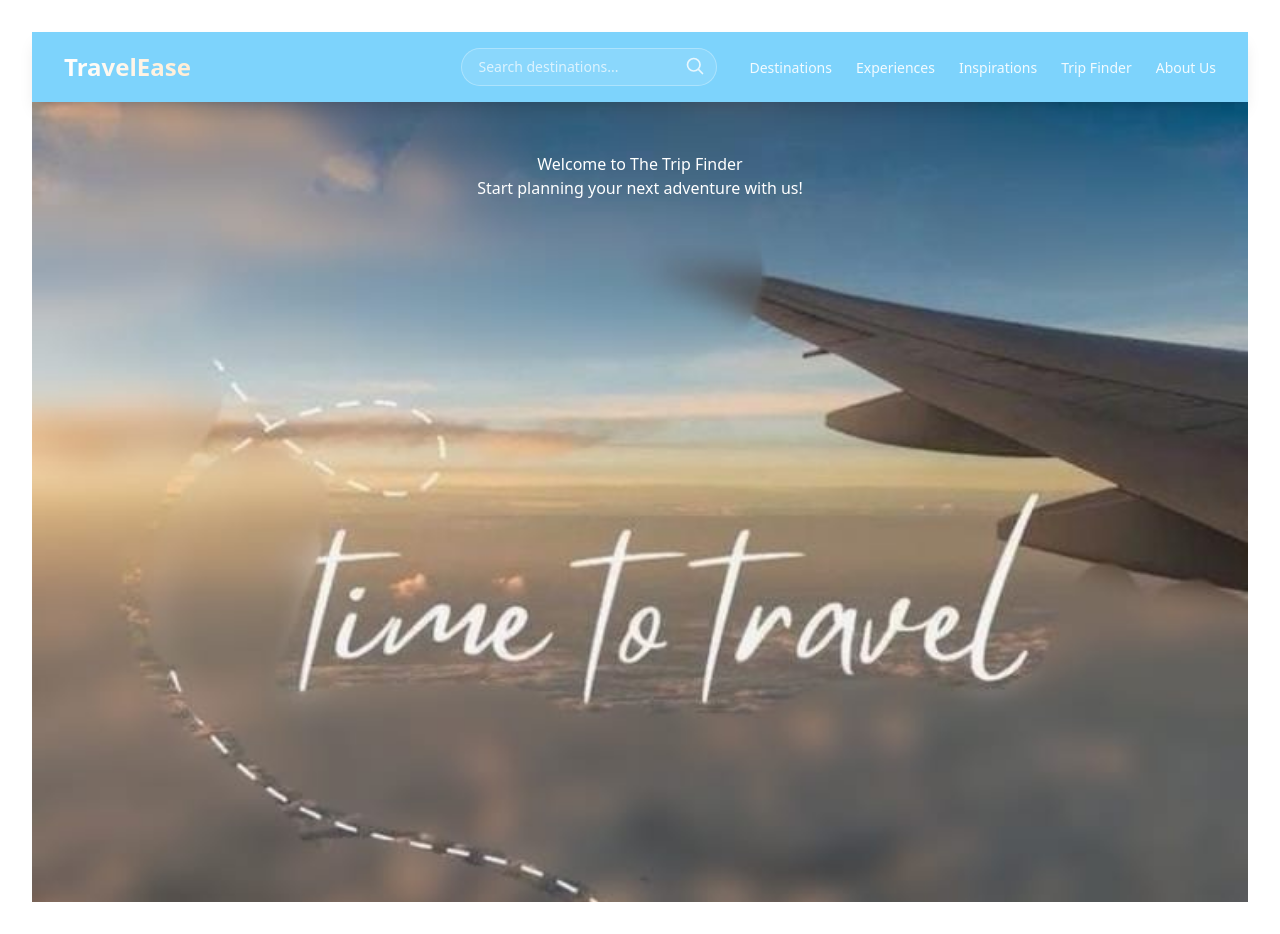
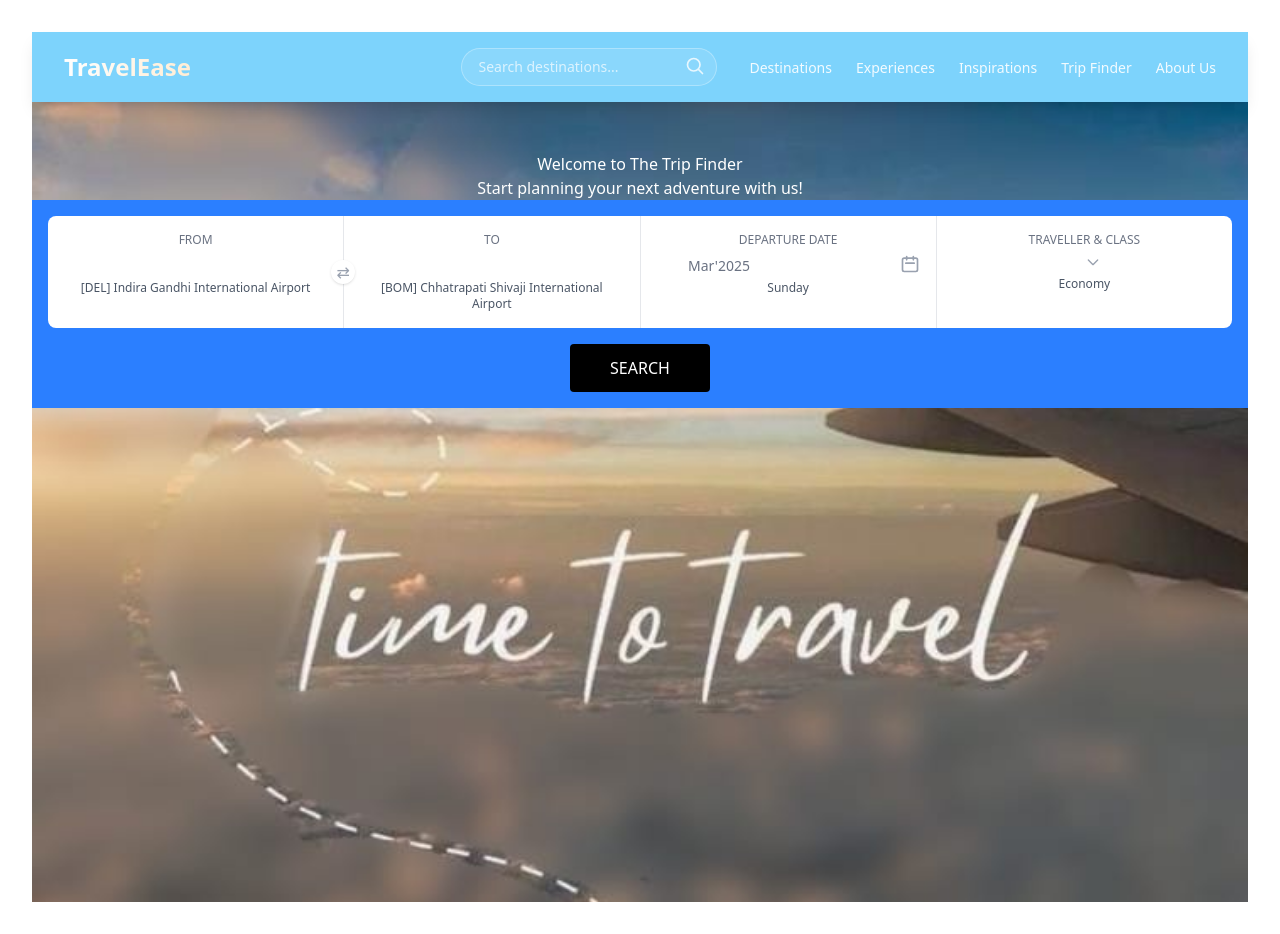
Before and after one commit to 21rr10/minor-project-frontend, a React (Vite) app in the folder minor-project/: page / in a window 1280 px wide. Built offline with nearby package versions, Linux system fonts and the light colour scheme.

Commit message:
flight into home

```diff
--- a/minor-project/src/components/flightSearch.jsx
+++ b/minor-project/src/components/flightSearch.jsx
@@ -2,7 +2,7 @@ import React from 'react';
 
 const FlightSearchComponent = () => {
   return (
-    <div className="bg-blue-500 p-4 w-full">
+    <div className="bg-blue-500 p-4 w-full bg-opacity-80">
       <div className="bg-white rounded-lg flex flex-wrap md:flex-nowrap">
         {/* FROM section */}
         <div className="flex-1 p-4 relative border-r border-gray-200">
--- a/minor-project/src/pages/Home.jsx
+++ b/minor-project/src/pages/Home.jsx
@@ -1,5 +1,8 @@
+import FlightSearchComponent from "../components/flightSearch";
+
 function Home() {
     return (
+        <>
         <div style={{
             backgroundImage: "url('/home.jpg')",
             backgroundSize: "cover",
@@ -15,7 +18,10 @@ function Home() {
         }}>
             <h1>Welcome to The Trip Finder</h1>
             <p>Start planning your next adventure with us!</p>
+            <FlightSearchComponent></FlightSearchComponent>
         </div>
+
+        </>
     );
 }
 
```
